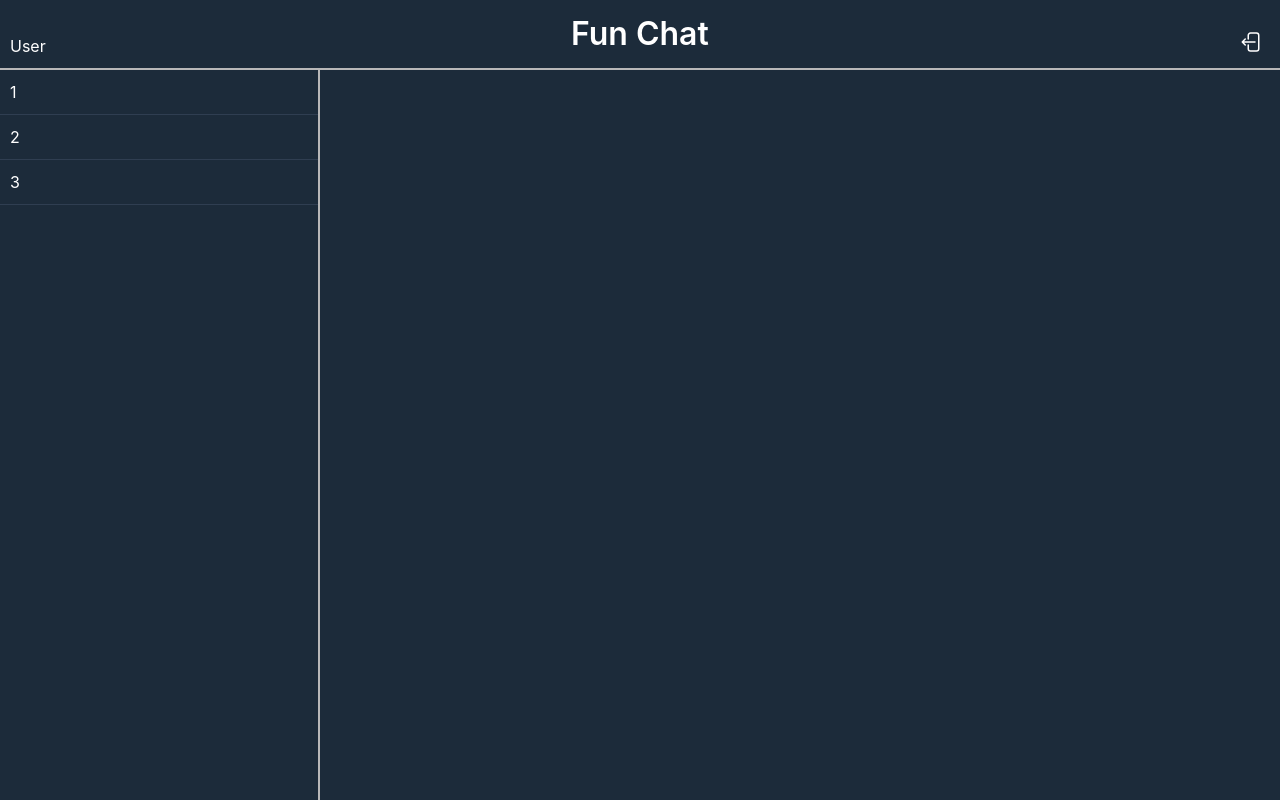
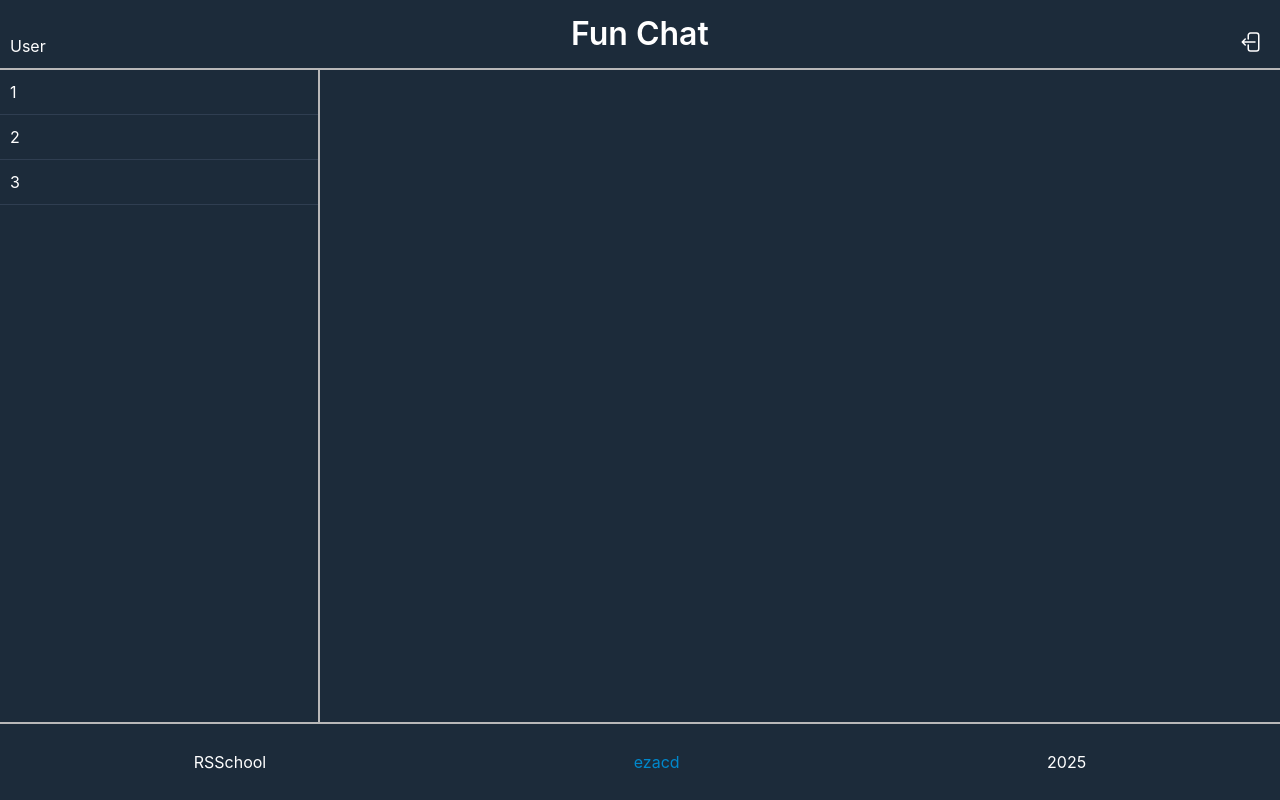
Before and after one commit to ezacd/fun-chat, a Next.js app in the folder frontend/chat-app/: page / in a window 1280 px wide. Built offline with nearby package versions, Linux system fonts and the light colour scheme.

Commit message:
fear: footer

```diff
--- a/frontend/chat-app/src/app/page.tsx
+++ b/frontend/chat-app/src/app/page.tsx
@@ -1,14 +1,16 @@
 'use client';
 
-import Aside from '@/components/Aside';
+import Aside from '@/components/app/Aside';
 import styles from './page.module.css';
-import Header from '@/components/Header';
+import Header from '@/components/app/Header';
+import Footer from '@/components/app/Footer';
 
 export default function Home() {
   return (
     <div className={styles.app}>
       <Header />
       <Aside />
+      <Footer />
     </div>
   );
 }
--- /dev/null
+++ b/frontend/chat-app/src/components/app/Footer.module.css
@@ -0,0 +1,12 @@
+.footer {
+  display: flex;
+  flex-direction: row;
+  justify-content: space-around;
+  align-items: center;
+  padding: 10px;
+  border-top: 2px solid rgb(184, 184, 184);
+}
+
+.footer a {
+  cursor: pointer;
+}
--- /dev/null
+++ b/frontend/chat-app/src/components/app/Footer.tsx
@@ -0,0 +1,11 @@
+import styles from './Footer.module.css';
+
+export default function Footer() {
+  return (
+    <footer className={styles.footer}>
+      <p>RSSchool</p>
+      <a href="http://github.com/ezacd">ezacd</a>
+      <p>2025</p>
+    </footer>
+  );
+}
--- a/frontend/chat-app/src/components/Header.tsx
+++ b/frontend/chat-app/src/components/app/Header.tsx
@@ -1,5 +1,5 @@
 import { deleteCookie } from 'cookies-next';
-import LogOut from '../assets/icons/logout.svg';
+import LogOut from '../../assets/icons/logout.svg';
 import { useRouter } from 'next/navigation';
 import styles from './Header.module.css';
 
```
Also changed, not shown: frontend/chat-app/src/components/app/Aside.module.css (renamed from frontend/chat-app/src/components/Aside.module.css), frontend/chat-app/src/components/app/Aside.tsx (renamed from frontend/chat-app/src/components/Aside.tsx), frontend/chat-app/src/components/app/Header.module.css (renamed from frontend/chat-app/src/components/Header.module.css).
